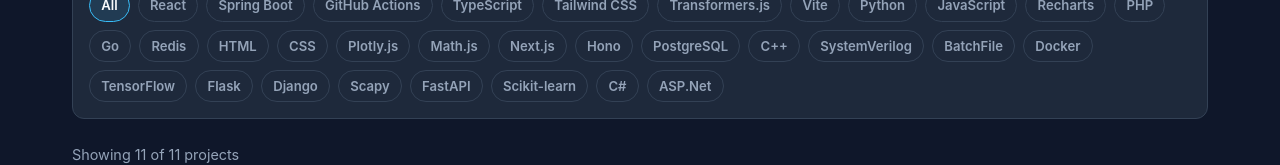
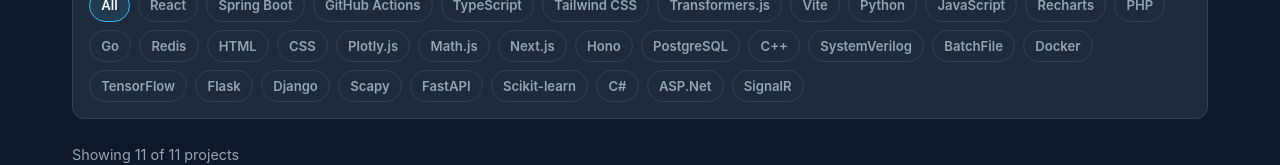
Before and after one commit to rchowd9/personal-portfolio, a React (Vite) app: page /#/projects in a window 1280 px wide. Shown: the part 377-542 px from the top of the page. Built offline with nearby package versions, Linux system fonts and the light colour scheme.

Commit message:
added another project

```diff
--- a/src/pages/Projects.jsx
+++ b/src/pages/Projects.jsx
@@ -94,7 +94,7 @@ export default function Projects() {
       title: "Vespera Hub",
       description:
         "A real-time network traffic analysis platform that captures, monitors, and visualizes network activity. Features protocol classification, packet analytics, traffic monitoring dashboards, and machine learning-powered anomaly detection for identifying suspicious network behavior.",
-      tech: ["C#", "ASP.Net"],
+      tech: ["C#", "ASP.Net", "SignalR"],
       liveUrl: "https://net-sight-five.vercel.app/",
       repoUrl: "https://github.com/rchowd9/NetSight",
     },
```
